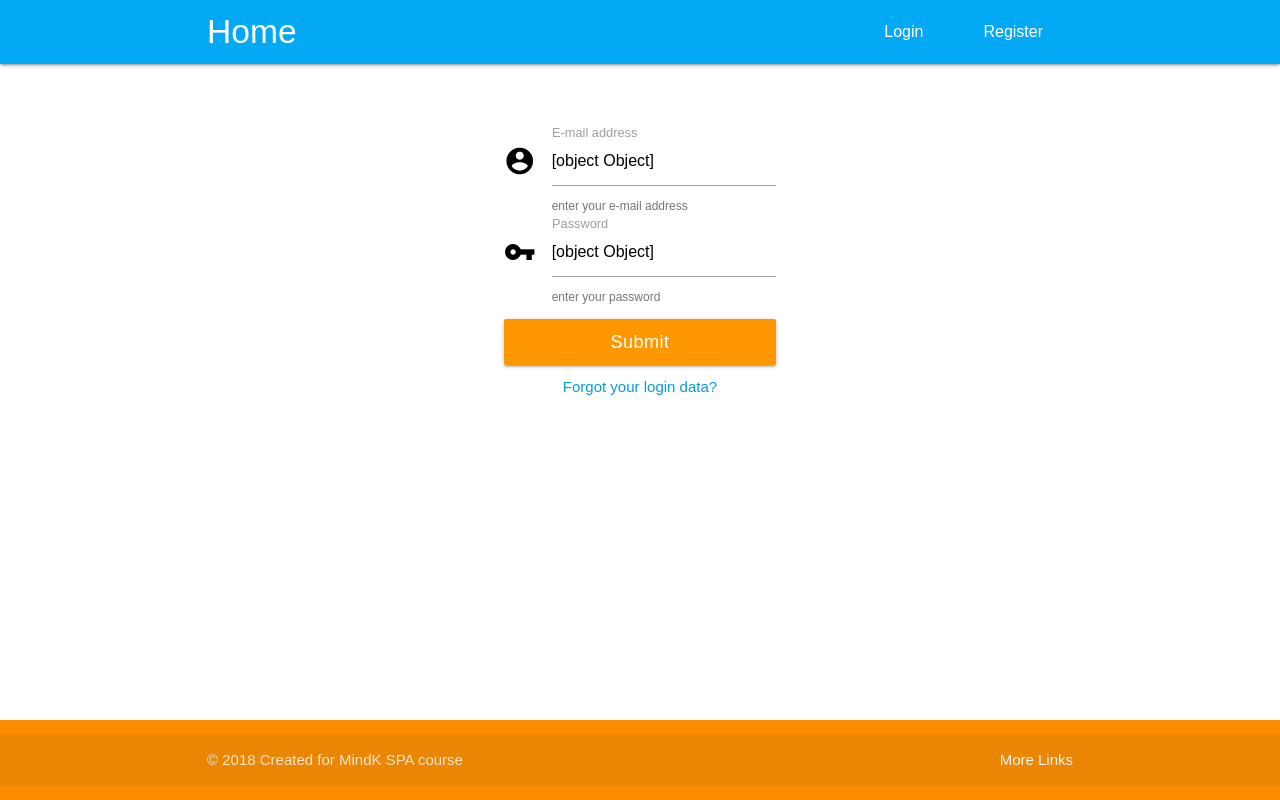
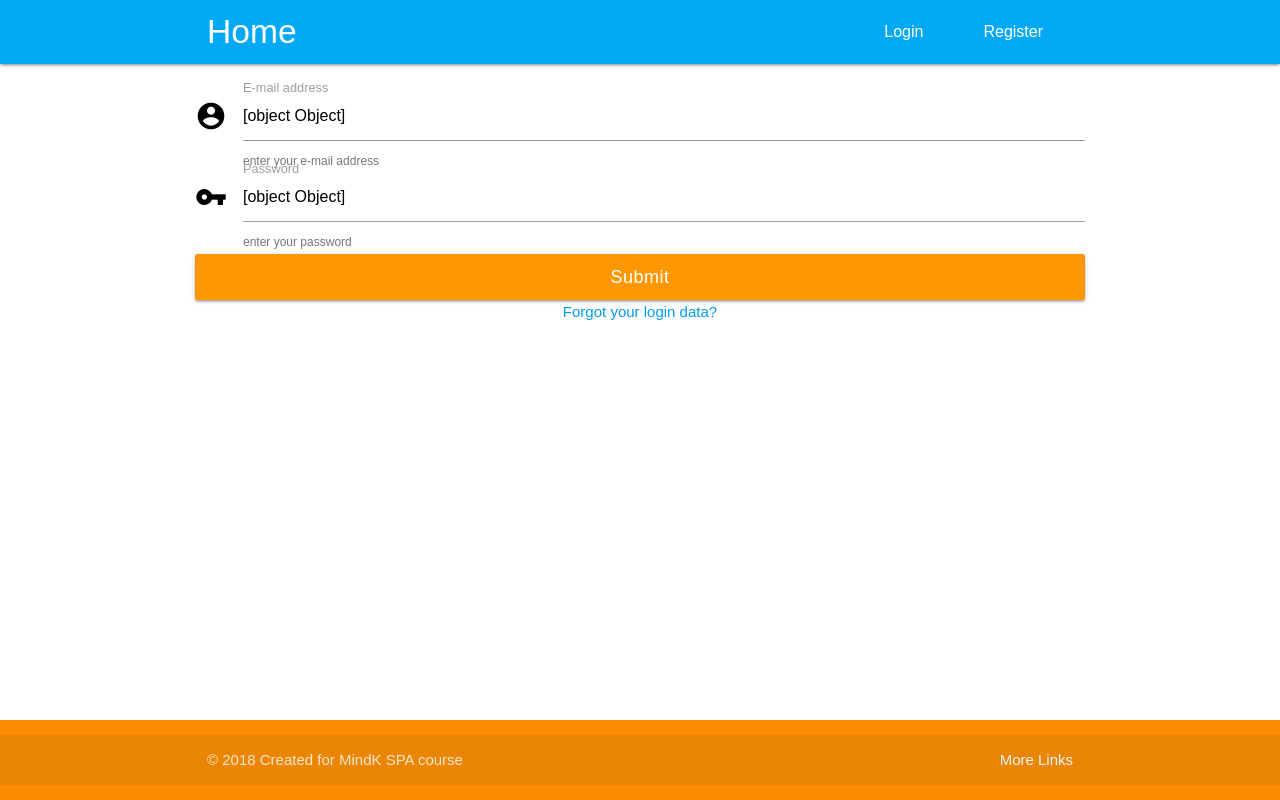
Before and after one commit to vldnik84/stud_app-1, a Vue app: page /login in a window 1280 px wide. Built offline with nearby package versions, Linux system fonts and the light colour scheme.

Commit message:
Signup form generator v4

```diff
--- a/src/components/Login.vue
+++ b/src/components/Login.vue
@@ -3,12 +3,12 @@
   <section class="middle">
     <div class="container">
       <div class="row">
-        <form action="" class="auth-form s4 col offset-s4">
+        <!--<form action="" class="auth-form s4 col offset-s4">--><!--v-bind:value="signup"-->
 
-          <Signup v-for="signup in signups"
+          <Signup v-for="(signup, i) in signups"
                   v-bind:key="signup.id"
-                  v-bind:value="signup"
-                  v-on:signup-value="getValue">
+                  v-bind:sign_param="signup"
+                  v-on:model="sign_val[i]">
           </Signup>
 
           <div class="input-field">
@@ -16,7 +16,7 @@
           </div>
           <div class="text-center"><a href="#!">Forgot your login data?</a></div>
 
-        </form>
+        <!--</form>-->
         <br>
       </div>
     </div>
@@ -38,23 +38,20 @@
     data () {
       return {
         signups: CFG['signups'].slice(0, 2),
-        resVal: {
-          login: '',
-          password: ''
-        }
+        sign_val: ['login', 'password']
       }
     },
 
-    computed: {
+    /*computed: {
       getValue: {
-        get: function () {
-          return this.$data.resVal
+        get: function (obj) {
+          return obj
         },
         set: function (newValue) {
           console.log(newValue)
         }
       }
-    },
+    },*/
 
     methods: {
       loginAction: function () {
--- a/src/components/layout/Signup.vue
+++ b/src/components/layout/Signup.vue
@@ -1,11 +1,11 @@
 /* eslint-disable indent */
 <template>
   <div class="input-field">
-    <i class="material-icons prefix">{{ signupVal.icon }}</i>
-    <input v-bind:id="signupVal.name" v-bind:type="signupVal.type" class="validate"
-           required="" aria-required="true" v-model="signupVal">
-    <label v-bind:for="signupVal.name">{{ signupVal.label }}</label>
-    <span class="helper-text" data-error="incorrect data">{{ signupVal.descr }}</span>
+    <i class="material-icons prefix">{{ signup_val.icon }}</i>
+    <input v-bind:id="signup_val.name" v-bind:type="signup_val.type" class="validate"
+           required="" aria-required="true" v-model="signup_val">
+    <label v-bind:for="signup_val.name">{{ signup_val.label }}</label>
+    <span class="helper-text" data-error="incorrect data">{{ signup_val.descr }}</span>
   </div>
 </template>
 
@@ -13,27 +13,36 @@
   export default {
     name: 'Signup',
 
+    model: {
+      prop: 'sign_val',
+      event: 'input'
+    },
+
     props: {
-      value: {
+      sign_param: {
         type: Object,
+        required: true
+      },
+      sign_val: {
+        type: String,
         required: true
       }
     },
 
     data: function() {
       return {
-        signup: this.value
+        signup: this.sign_param
       }
     },
 
     computed: {
-      signupVal: {
+      signup_val: {
         get: function () {
-          return this.$data.signup
+          return this.signup
         },
         set: function (newValue) {
           console.log(newValue)
-          return this.$emit('signup-value', newValue)
+          return this.$emit('input', newValue)
         }
       }
     }
```
